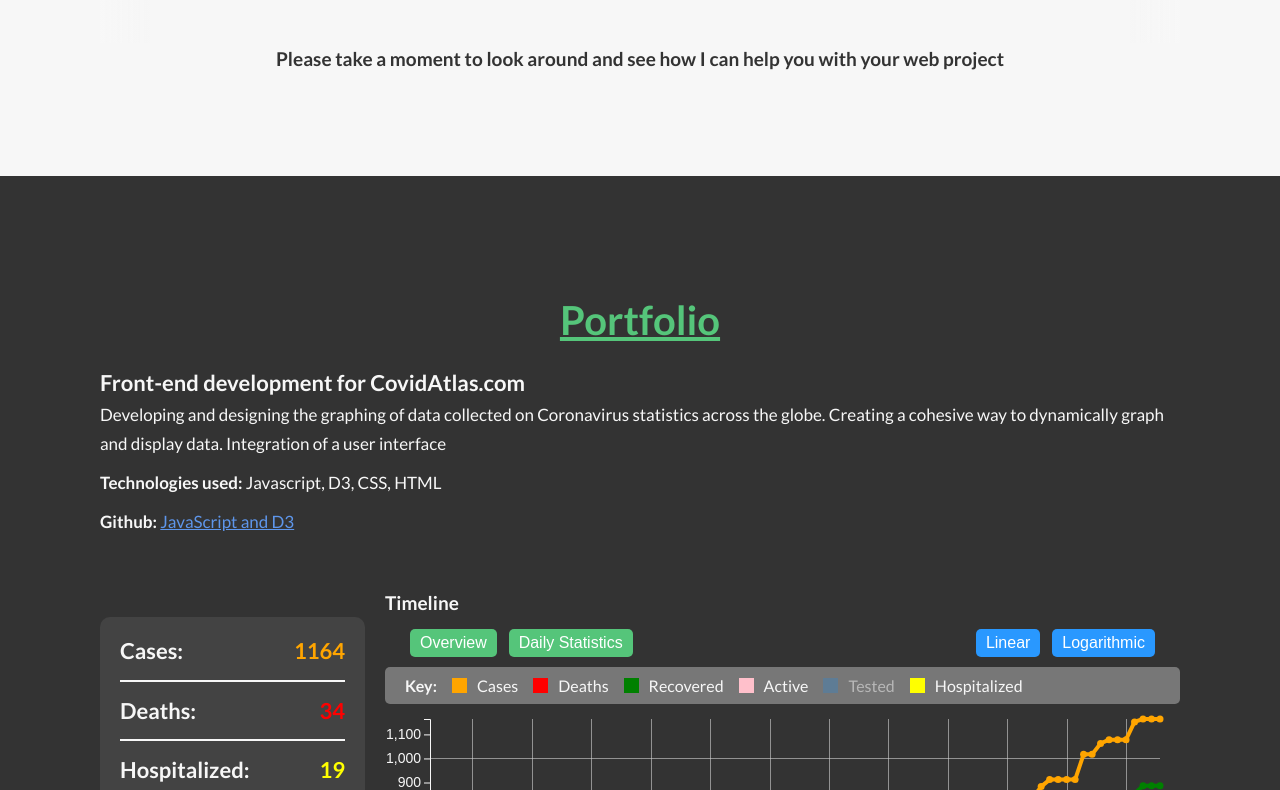
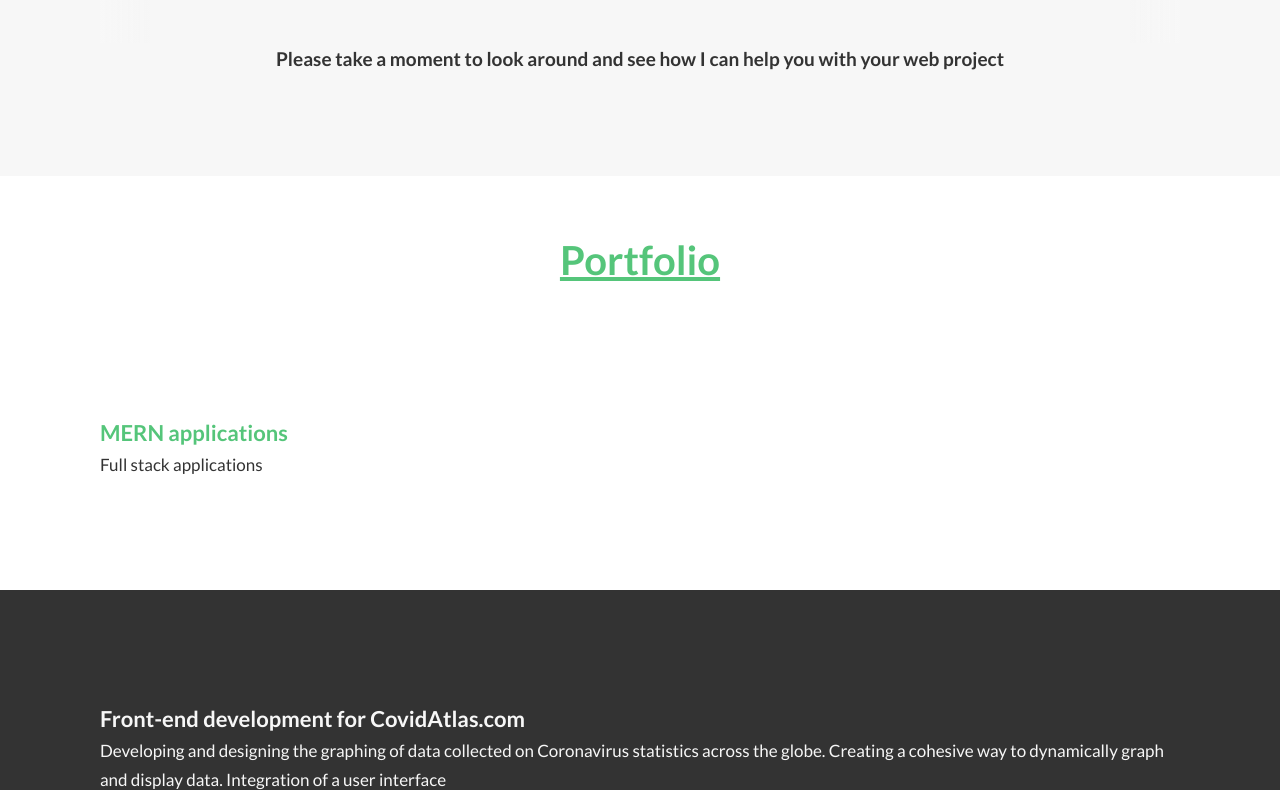
Before and after one commit to webguyty/portfolio-webpack, a website built with webpack: page src/template.html in a window 1280 px wide. Shown: the part 1325-2115 px from the top of the page. Built offline with nearby package versions, Linux system fonts and the light colour scheme; what simple-scrollspy would draw is missing.

Commit message:
added section for mern projects

```diff
--- a/src/styles/base/_typography.scss
+++ b/src/styles/base/_typography.scss
@@ -16,6 +16,14 @@ h1 {
 h2 {
   font-size: 2.6rem;
   margin: 1rem 0;
+}
+
+// h2 styled
+.styled-headline {
+  font-size: 4rem;
+  text-align: center;
+  color: $color-primary;
+  text-decoration: underline;
 }
 
 h3 {
--- a/src/styles/pages/_home.scss
+++ b/src/styles/pages/_home.scss
@@ -1,6 +1,25 @@
 section.section-intro {
   padding: 10rem $page-margin;
   background-color: $intro-color;
+  margin-bottom: 5rem;
+
+  @include respond(big-desktop) {
+    padding: 10rem $page-margin-lg;
+  }
+
+  @include respond(tab-land) {
+    padding: 10rem $page-margin-mobile;
+  }
+}
+
+section.section-mern {
+  padding: 10rem $page-margin;
+  // background-color: $color-grey-dark-3;
+  // color: $color-grey-light-1;
+
+  & h3 {
+    color: $color-primary;
+  }
 
   @include respond(big-desktop) {
     padding: 10rem $page-margin-lg;
@@ -21,13 +40,6 @@ section.section-covid {
 
   @include respond(tab-land) {
     padding: 10rem $page-margin-mobile;
-  }
-
-  & h2 {
-    font-size: 4rem;
-    text-align: center;
-    color: $color-primary;
-    text-decoration: underline;
   }
 }
 
--- a/src/template.html
+++ b/src/template.html
@@ -169,8 +169,16 @@
     </section>
 
     <section class="scrollspy" id='sec-portfolio'>
+      <h2 class='styled-headline'>Portfolio</h2>
+      <section class="section-mern">
+        <div class="project">
+          <h3>MERN applications</h3>
+          <p>Full stack applications</p>
+        </div>
+      </section>
+
       <section class="section-covid" >
-        <h2>Portfolio</h2>
+        <!-- <h2>Portfolio</h2> -->
         <div class="project">
           <h3>Front-end development for CovidAtlas.com</h3>
           <p>Developing and designing the graphing of data collected on Coronavirus statistics across the globe. Creating a cohesive way to dynamically graph and display data. Integration of a user interface</p>
```
